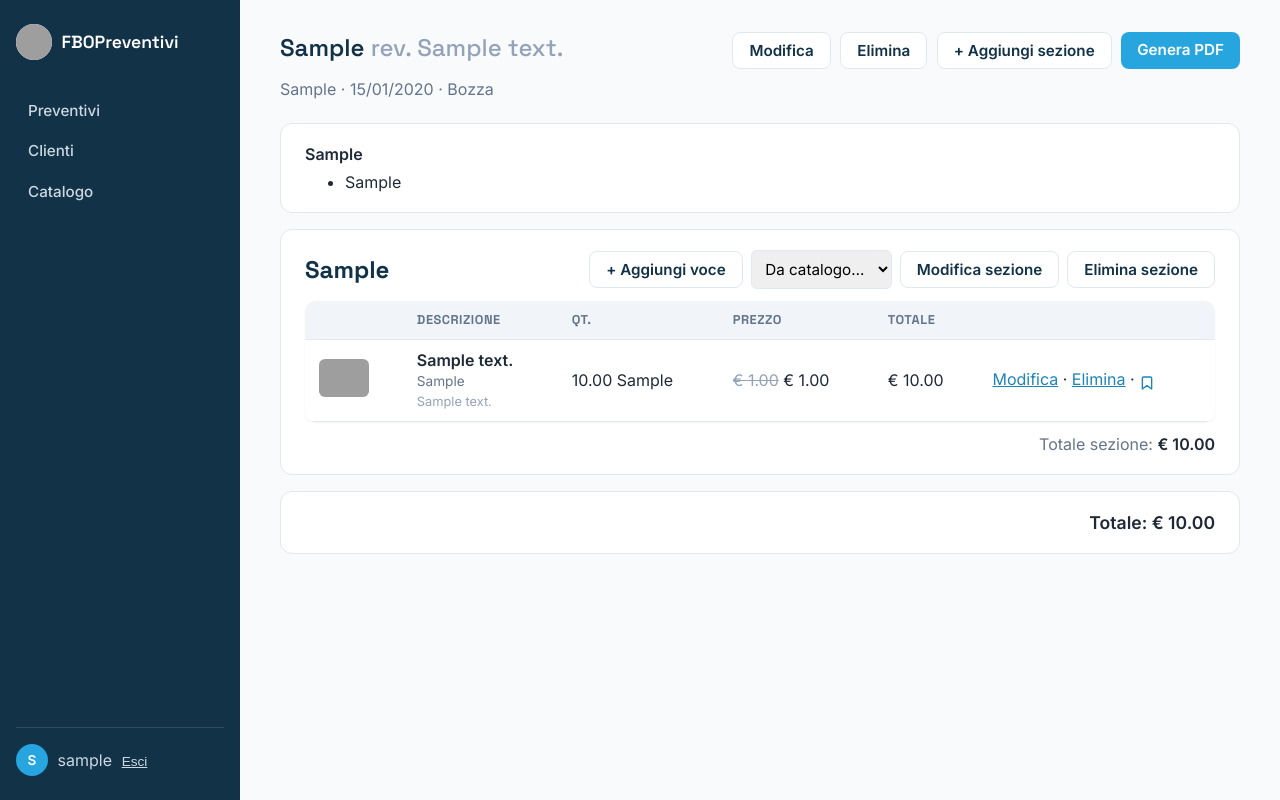
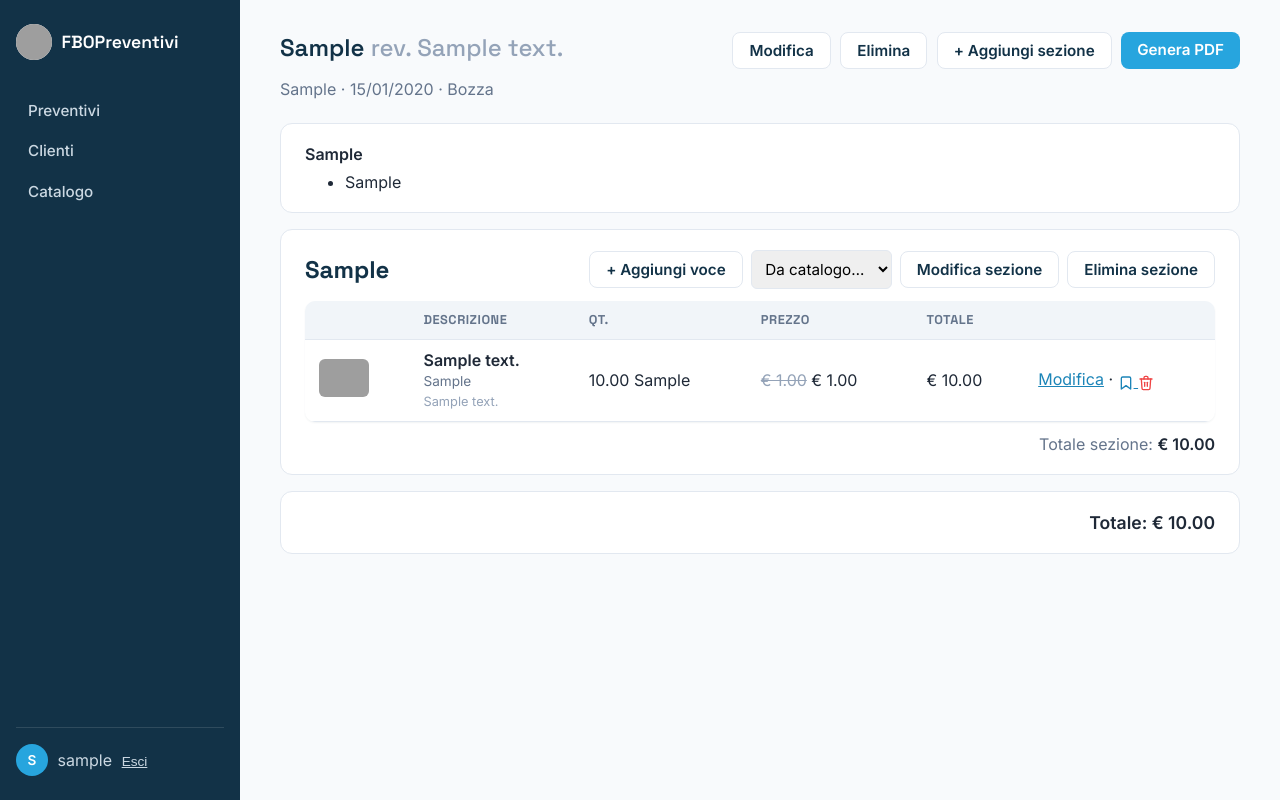
Before and after one commit to lomax73/FBOPreventivi, a Django app: page /preventivi/1/ in a window 1280 px wide. Run offline with Django 5.2, Linux system fonts and the light colour scheme; a user stored in the database is signed in; tables that the repository leaves empty hold one stand-in row (values such as "Sample post"); grey boxes are pictures that could not be loaded.

Commit message:
Elimina voce come icona; eliminazione preventivi dall'elenco
Icona cestino (rossa) al posto del testo "Elimina" per le voci, stesso
stile dell'icona "Salva in catalogo" già introdotta. Aggiunta anche
l'eliminazione dei preventivi direttamente dall'elenco (prima era
raggiungibile solo dal dettaglio) — stessa icona, stessa pagina di
conferma già esistente (nessun popup JS, coerente con il resto
dell'app).

Verificato in browser: icone leggibili, il click porta alla pagina di
conferma corretta senza eliminare nulla, annullando i dati restano
intatti.

Co-Authored-By: Claude Sonnet 5 <noreply@anthropic.com>

```diff
--- a/templates/preventivi/preventivo_detail.html
+++ b/templates/preventivi/preventivo_detail.html
@@ -80,11 +80,13 @@
                         &euro; {{ voce.totale_riga|floatformat:2 }}
                     {% endif %}
                 </td>
-                <td>
+                <td style="white-space:nowrap;">
                     <a href="{% url 'voce-update' voce.pk %}">Modifica</a> &middot;
-                    <a href="{% url 'voce-delete' voce.pk %}">Elimina</a> &middot;
                     <a href="{% url 'voce-save-to-catalog' voce.pk %}" title="Salva in catalogo" aria-label="Salva in catalogo" style="vertical-align:middle;">
                         <svg width="16" height="16" viewBox="0 0 24 24" fill="none" stroke="currentColor" stroke-width="2" stroke-linecap="round" stroke-linejoin="round" style="vertical-align:middle;"><path d="M19 21l-7-5-7 5V5a2 2 0 0 1 2-2h10a2 2 0 0 1 2 2z"/></svg>
+                    </a>
+                    <a href="{% url 'voce-delete' voce.pk %}" title="Elimina" aria-label="Elimina" style="vertical-align:middle; color:#ef4444;">
+                        <svg width="16" height="16" viewBox="0 0 24 24" fill="none" stroke="currentColor" stroke-width="2" stroke-linecap="round" stroke-linejoin="round" style="vertical-align:middle;"><polyline points="3 6 5 6 21 6"/><path d="M19 6l-1 14a2 2 0 0 1-2 2H8a2 2 0 0 1-2-2L5 6"/><path d="M10 11v6"/><path d="M14 11v6"/><path d="M9 6V4a2 2 0 0 1 2-2h2a2 2 0 0 1 2 2v2"/></svg>
                     </a>
                 </td>
             </tr>
```
Also changed, not shown: templates/preventivi/quote_list.html (+6 -1 lines).
